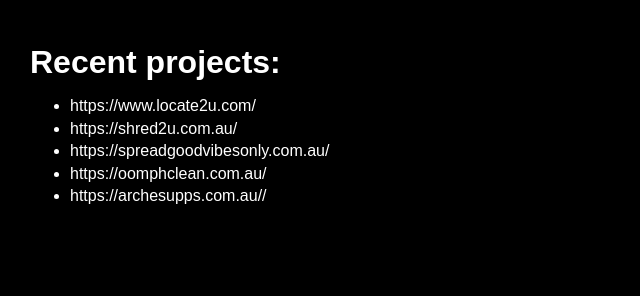
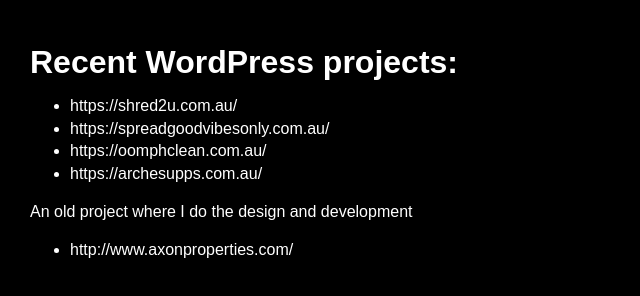
Before and after one commit to jirodearmas/jirodearmas.github.io, a plain HTML site: page links.html in a window 1280 px wide. Shown: the whole page, without its empty margins (0-640 px from the left). Drawn offline with Linux system fonts and the light colour scheme.

Commit message:
Add Axon Properties
added the axon properties on the list of projects.

```diff
--- a/links.html
+++ b/links.html
@@ -18,13 +18,16 @@
 	</style>
 </head>
 <body>
-	<h1>Recent projects:</h1>
+	<h1>Recent WordPress projects:</h1>
 	<ul>
-		<li><a href="https://www.locate2u.com/" target="_blank">https://www.locate2u.com/</a></li>
 		<li><a href="https://shred2u.com.au/" target="_blank">https://shred2u.com.au/</a></li>
 		<li><a href="https://spreadgoodvibesonly.com.au/" target="_blank">https://spreadgoodvibesonly.com.au/</a></li>
 		<li><a href="https://oomphclean.com.au/" target="_blank">https://oomphclean.com.au/</a></li>
-		<li><a href="https://archesupps.com.au/" target="_blank">https://archesupps.com.au//</a></li>
+		<li><a href="https://archesupps.com.au/" target="_blank">https://archesupps.com.au/</a></li>
+	</ul>
+	<p>An old project where I do the design and development</p>
+	<ul>
+		<a href="http://www.axonproperties.com/" target="_blank"><li>http://www.axonproperties.com/</a></li>
 	</ul>
 </body>
 </html>
```
